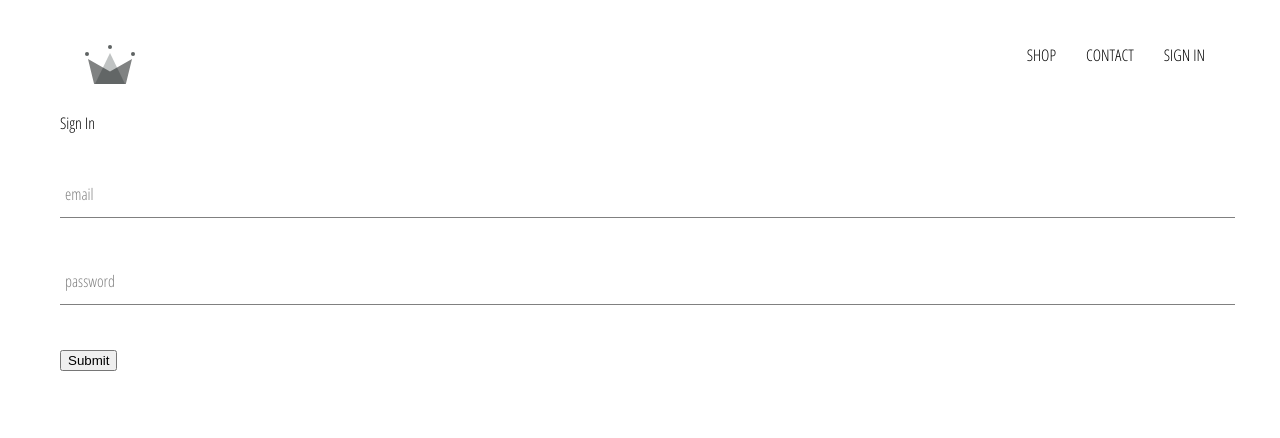
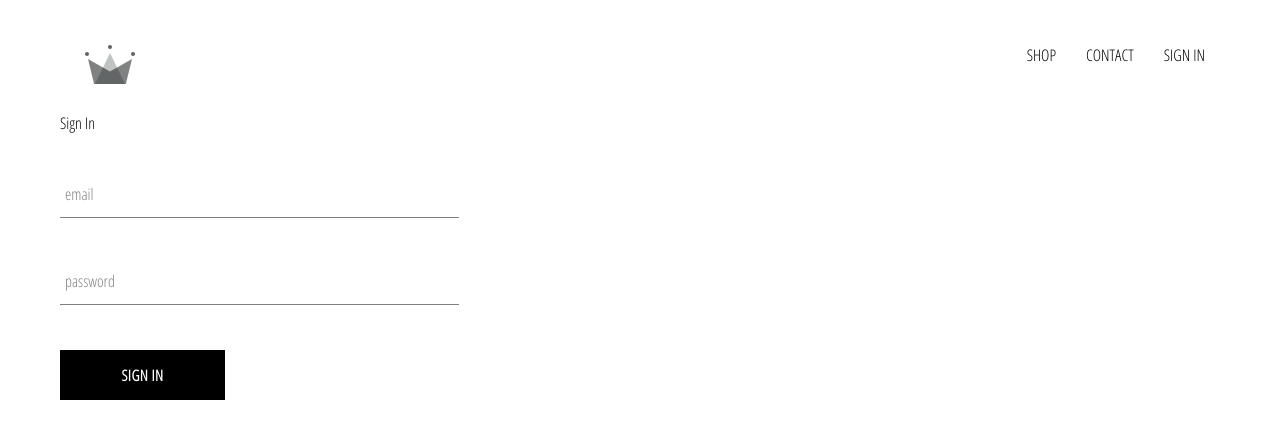
Before and after one commit to SiouxsieAsylum/E-CommerceApp, a React (Create React App) app: page /sign-in in a window 1280 px wide. Shown: the top 438 px of the page. Built offline with nearby package versions, Linux system fonts and the light colour scheme.

Commit message:
custom-button

```diff
--- a/src/components/button/button.jsx
+++ b/src/components/button/button.jsx
@@ -1,12 +1,13 @@
 import React from 'react';
+import './button.scss'
 
-const Button = ({type, text, handleClick}) => {
+const Button = ({children, ...props}) => {
     return (
         <button
-            className="button"
-            type={type}
-            onClick={handleClick}
-            >{text}</button>
+            className="custom-button"
+            {...props}>
+                {children}
+            </button>
     )
 }
 
--- a/src/components/button/button.scss
+++ b/src/components/button/button.scss
@@ -0,0 +1,22 @@
+.custom-button {
+  min-width: 165px;
+  width: auto;
+  height: 50px;
+  letter-spacing: 0.5px;
+  line-height: 50px;
+  padding: 0 35px 0 35px;
+  font-size: 15px;
+  background-color: black;
+  color: white;
+  text-transform: uppercase;
+  font-family: 'Open Sans Condensed';
+  font-weight: bolder;
+  border: none;
+  cursor: pointer;
+
+  &:hover {
+    background-color: white;
+    color: black;
+    border: 1px solid black;
+  }
+}
--- a/src/components/form-input/form-input.jsx
+++ b/src/components/form-input/form-input.jsx
@@ -1,14 +1,14 @@
 import React from 'react';
 import './form-input.scss';
 
-const FormInput = ({label, handleChange, ...passed}) => (
+const FormInput = ({label, handleChange, ...props}) => (
         <div className="group">
             { label ?
-                <label className={`${passed.value.length ? 'shrink' : ''} form-input-label`} >{label}</label>
+                <label className={`${props.value.length ? 'shrink' : ''} form-input-label`} >{label}</label>
                 : null }
                 <input
                     className="form-input"
-                    {...passed}
+                    {...props}
                     onChange={handleChange} />
         </div>
 )
--- a/src/components/sign-in/sign-in.jsx
+++ b/src/components/sign-in/sign-in.jsx
@@ -46,15 +46,9 @@
                         type="password"
                         label="password"
                         />
-                    {/* <Button
-                        text="SUBMIT"
-                        type="submit"
-                        handleClick={this.handleSubmit}
-                        /> */}
-
-
-                    <input type="submit" value="Submit" />
-
+                    <Button
+                        type="submit" >
+                        Sign In </Button>
                 </form>
             </div>
         )
--- a/src/components/sign-in/sign-in.scss
+++ b/src/components/sign-in/sign-in.scss
@@ -0,0 +1,6 @@
+.sign-in {
+    width: 30vw;
+    display: flex;
+    flex-direction: column;
+    margin-top: 10px;
+}
```
